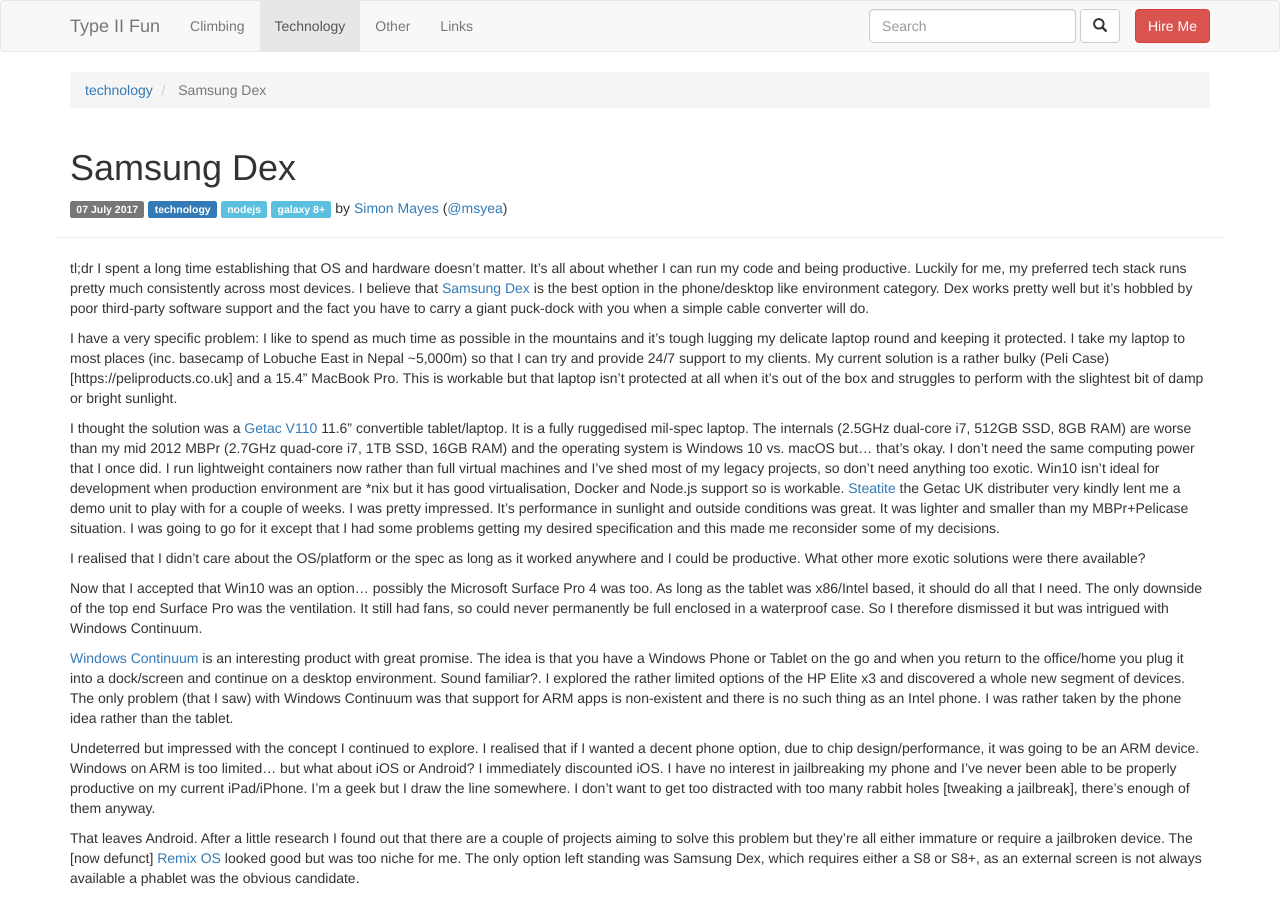
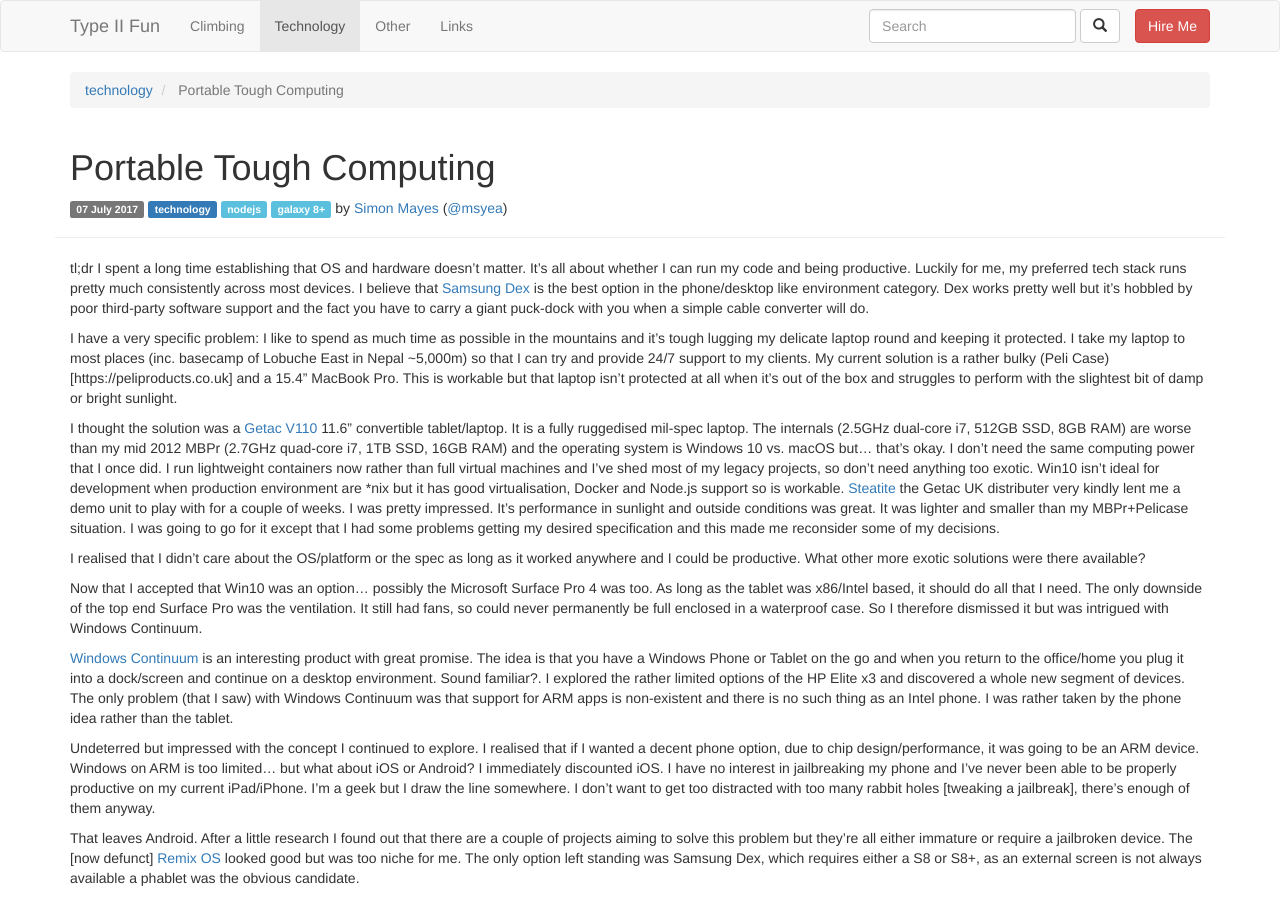
Before and after one commit to msyea/msyea.github.io, a Jekyll site: the page built from _posts/2017-07-07-portable-tough-computing.md, in a window 1280 px wide and 900 px high. Built offline with Jekyll 4.4.1, drawn with Linux system fonts in a browser that asks for light colours; comment, search, counter and statistics services are not loaded.

Commit message:
Renaming article

```diff
--- a/_posts/2017-07-07-samsung-dex.md
+++ b/_posts/2017-07-07-portable-tough-computing.md
@@ -1,5 +1,5 @@
 ---
-title: Samsung Dex
+title: Portable Tough Computing
 category: technology
 tags: [nodejs, galaxy 8+]
 ---
```
